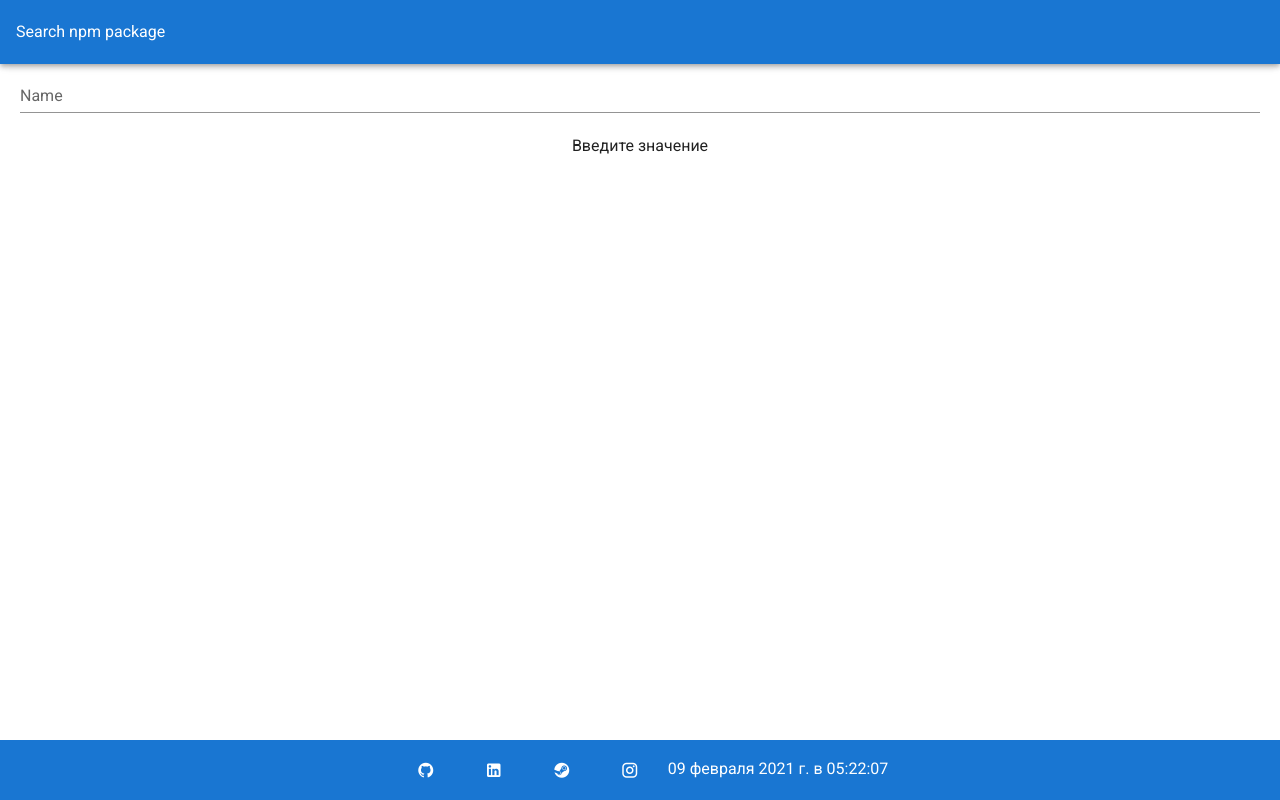
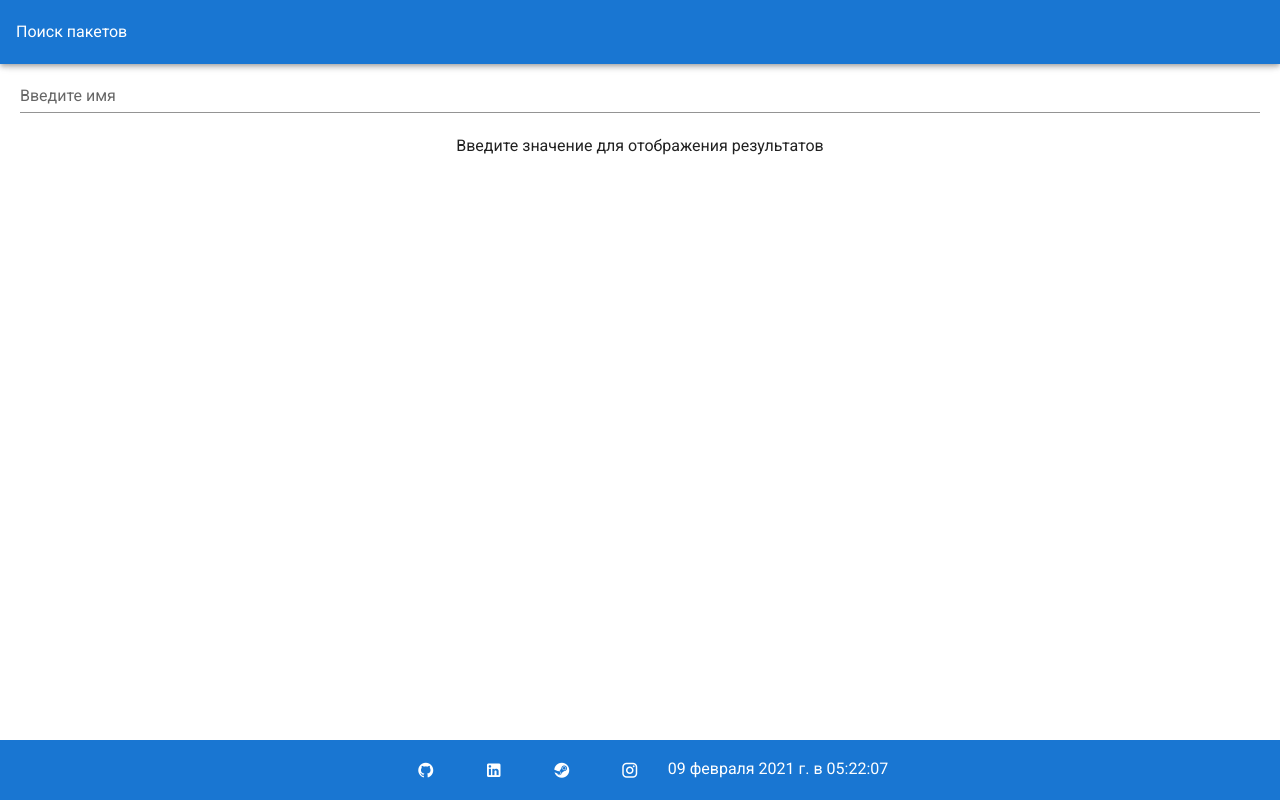
Before and after one commit to greznik/vue-test, a Vue app: page / in a window 1280 px wide. Built offline with nearby package versions, Linux system fonts and the light colour scheme.

Commit message:
Small fixes

```diff
--- a/src/App.vue
+++ b/src/App.vue
@@ -2,7 +2,7 @@
   <v-app>
     <v-app-bar app color="primary" dark>
       <div class="d-flex align-center">
-        Search npm package
+        Поиск пакетов
       </div>
     </v-app-bar>
 
--- a/src/components/TheDialog.vue
+++ b/src/components/TheDialog.vue
@@ -3,7 +3,7 @@
     <v-card>
       <v-card-title>
         <span class="headline"
-          >About
+          >О пакете
           {{ getDetailPackageList && getDetailPackageList.default }}</span
         >
       </v-card-title>
@@ -17,7 +17,7 @@
 
       <v-card-actions>
         <v-spacer></v-spacer>
-        <v-btn color="blue darken-1" @click="onClose">Close</v-btn>
+        <v-btn color="blue darken-1" @click="onClose">Закрыть</v-btn>
       </v-card-actions>
     </v-card>
   </v-dialog>
--- a/src/components/TheInput.vue
+++ b/src/components/TheInput.vue
@@ -1,6 +1,6 @@
 <template>
   <v-text-field
-    label="Name"
+    label="Введите имя"
     data-test="TheInput"
     required
     @input="updateValue($event)"
--- a/src/components/TheList.vue
+++ b/src/components/TheList.vue
@@ -24,7 +24,7 @@
         </template>
       </v-data-table>
     </div>
-    <p class="text-center" v-else>Введите значение</p>
+    <p class="text-center" v-else>Введите значение для отображения результатов</p>
   </div>
 </template>
 
```
Also changed, not shown: 1 other file (tests, documents, lock files or other folders).
